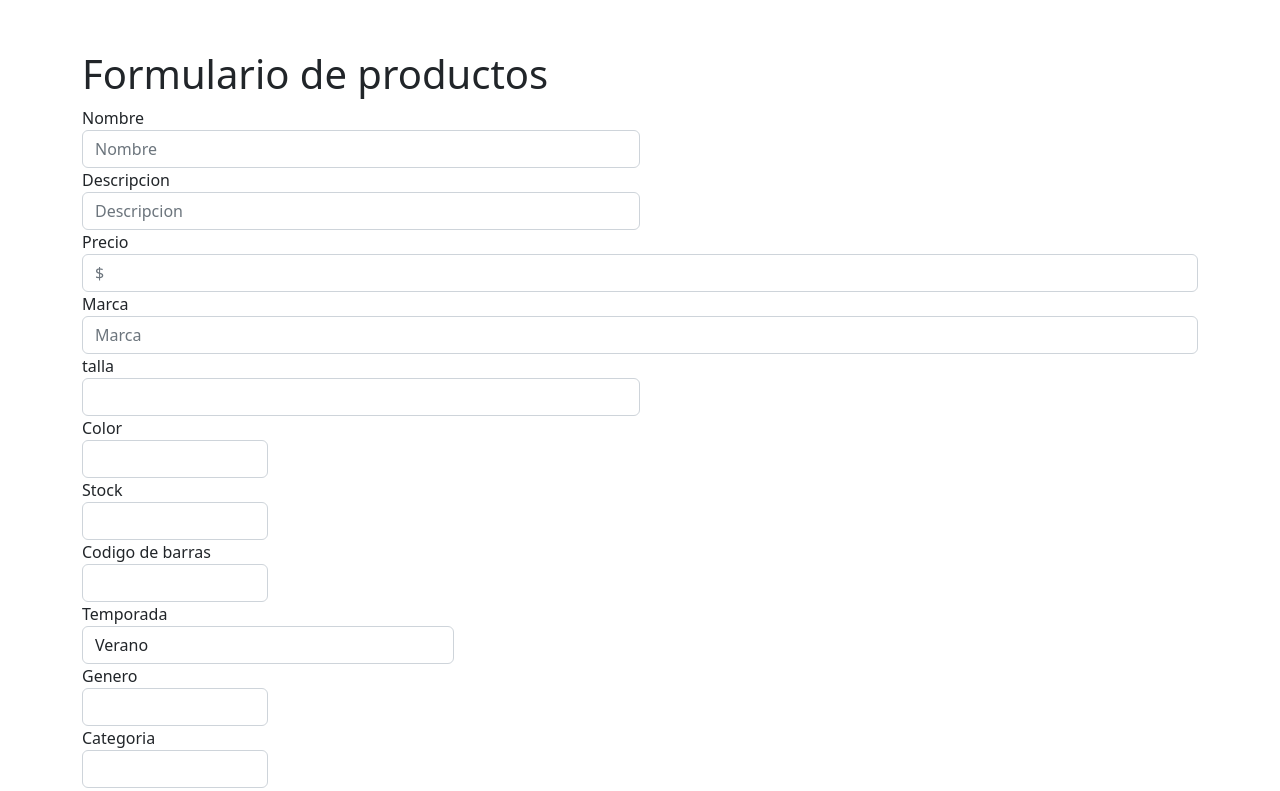
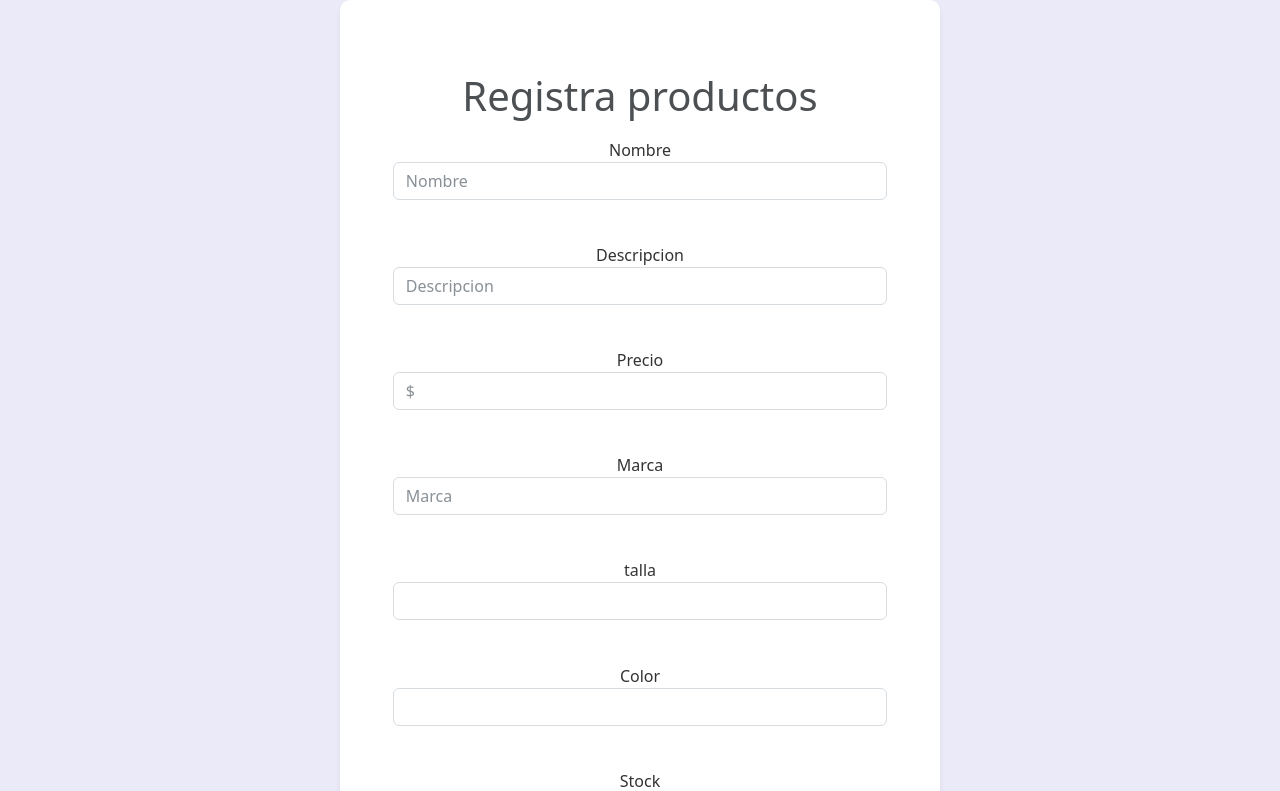
Before and after one commit to erickOca/boutiqueFront, an Angular app: page /formProd in a window 1280 px wide. Shown: the top 791 px of the page. Built offline with nearby package versions, Linux system fonts and the light colour scheme.

Commit message:
Se cambio el diseño de el formulario de productos

```diff
--- a/src/app/components/form-products/form-products.component.css
+++ b/src/app/components/form-products/form-products.component.css
@@ -1,4 +1,40 @@
-.container{
+
+body{
+    background-color: #e5e5f7;
+opacity: 0.8;
+background-image: radial-gradient(#444cf7 0.5px, #e5e5f7 0.5px);
+background-size: 10px 10px;
+display: flex;
+min-height: 100vh;
+}
+form{
+    background-color: #fff;
+    margin: auto;
+    width: 90%;
+    max-width: 600px;
+    padding: 4.5em 3em;
+    border-radius: 10px;
+    box-shadow: 0 5px 10px -5px rgb(0 0 0 / 30%);
+    text-align: center;
+}
+.form-group{
     position: relative;
-    top: 50px;
+    --color: #5757577e;
+    width: 100%;
+    background: none;
+    color: #000;
+    font-size: 1rem;
+    padding: .6em .3em;
+    border: none;
 }
+
+.form-control:focu + .form_label{
+    transform: translateY(-12px) scale(.7);
+    transform-origin: left top;
+    color: #3866f2;
+}
+
+.form_label{
+
+
+}
--- a/src/app/components/form-products/form-products.component.html
+++ b/src/app/components/form-products/form-products.component.html
@@ -1,29 +1,36 @@
-<div class="container">
-  <h1>Formulario de productos</h1>
-<div>
+<body>
+  <div class="container" >
+
+  <div >
         <form>
+          <h1>Registra productos</h1>
           <div class="form-row">
             <div class="form-group col-md-6">
-            <label for="nombre">Nombre</label>
+              <label for="nombre" class="form_label">Nombre</label>
               <input type="nombre" class="form-control" id="nombre" placeholder="Nombre">
+              <br>
             </div>
             <div class="form-group col-md-6">
-            <label for="inputPassword4">Descripcion</label>
+              <label for="inputPassword4" class="form_label">Descripcion</label>
               <input type="Descripcion" class="form-control" id="Descripcion" placeholder="Descripcion">
+              <br>
             </div>
           </div>
           <div class="form-group">
-          <label for="inputAddress">Precio</label>
+            <label for="inputAddress" class="form_label">Precio</label>
             <input type="number" class="form-control" id="Precio" placeholder="$">
+            <br>
           </div>
           <div class="form-group">
-          <label for="inputAddress2">Marca</label>
+            <label for="inputAddress2" class="form_label">Marca</label>
             <input type="text" class="form-control" id="marca" placeholder="Marca">
+            <br>
           </div>
           <div class="form-row">
             <div class="form-group col-md-6">
-            <label for="inputCity">talla</label>
+              <label for="inputCity" class="form_label">talla</label>
               <input type="text" class="form-control" id="talla">
+              <br>
             </div>
             <!-- <div class="form-group col-md-4">
               <label for="inputState">State</label>
@@ -33,33 +40,38 @@
               </select>
             </div> -->
             <div class="form-group col-md-2">
-            <label for="inputZip">Color</label>
+              <label for="inputZip" class="form_label">Color</label>
               <input type="text" class="form-control" id="inputZip">
+              <br>
             </div>
           </div>
           <div class="form-group col-md-2">
-          <label for="inputZip">Stock</label>
+            <label for="inputZip" class="form_label">Stock</label>
             <input type="number" class="form-control" id="number">
+            <br>
           </div>
           <div class="form-group col-md-2">
-          <label for="inputZip">Codigo de barras</label>
+            <label for="inputZip" class="form_label">Codigo de barras</label>
             <input type="text" class="form-control" id="codigoBarras">
+            <br>
           </div>
           <div class="form-group col-md-4">
-            <label for="inputState">Temporada</label>
+              <label for="inputState" class="form_label">Temporada</label>
               <select id="inputState" class="form-control">
                 <option selected>Verano</option>
                 <option>Primavera</option>
                 <option>Otoño</option>
                 <option>Invierno</option>
               </select>
+              <br>
             </div>
           <div class="form-group col-md-2">
-          <label for="inputZip">Genero</label>
+            <label for="inputZip" class="form_label">Genero</label>
             <input type="text" class="form-control" id="Genero">
+            <br>
           </div>
           <div class="form-group col-md-2">
-          <label for="inputZip">Categoria</label>
+            <label for="inputZip" class="form_label">Categoria</label>
             <input type="text" class="form-control" id="categoria">
           </div>
             <br>
@@ -67,3 +79,4 @@
         </form>
       </div>
     </div>
+</body>
```
Also changed, not shown: 1 other file (tests, documents, lock files or other folders). Lines whose indentation alone changed are shown as unchanged.
